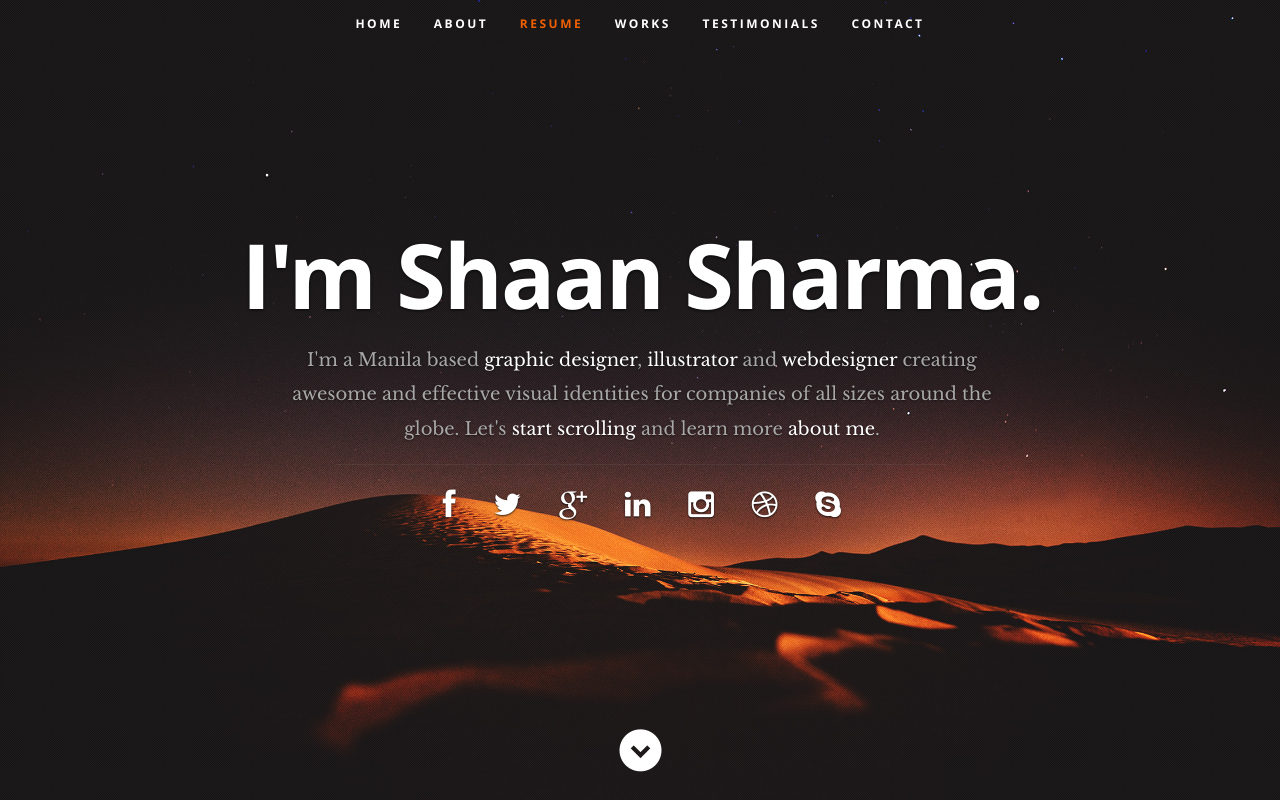
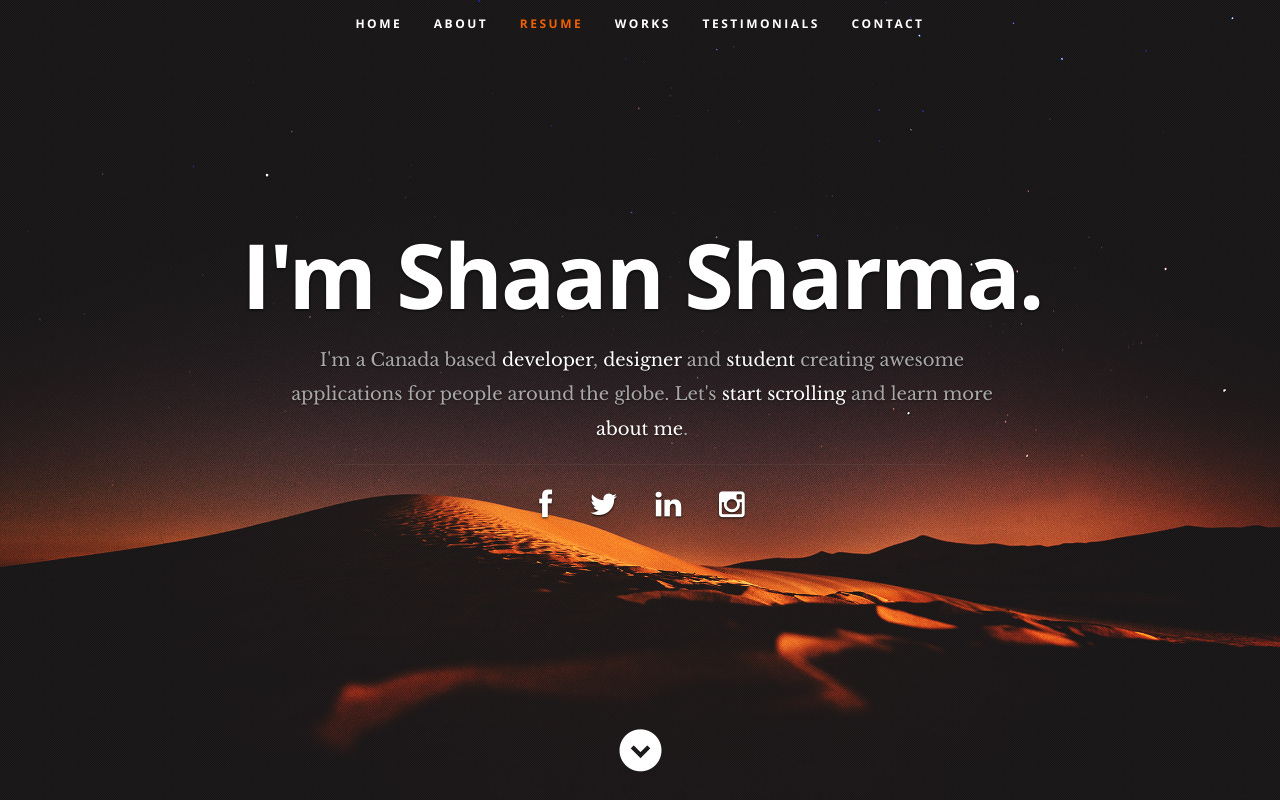
Before and after one commit to shaansharma/shaansharma.github.io, a plain HTML site: page index.html in a window 1280 px wide. Shown: the top 800 px of the page. Drawn offline with nearby package versions, Linux system fonts and the light colour scheme.

Commit message:
social media

```diff
--- a/index.html
+++ b/index.html
@@ -57,18 +57,17 @@
       <div class="row banner">
          <div class="banner-text">
             <h1 class="responsive-headline">I'm Shaan Sharma.</h1>
-            <h3>I'm a Manila based <span>graphic designer</span>, <span>illustrator</span> and <span>webdesigner</span> creating awesome and
-            effective visual identities for companies of all sizes around the globe. Let's <a class="smoothscroll" href="#about">start scrolling</a>
+            <h3>I'm a Canada based <span>developer</span>, <span>designer</span> and <span>student</span> creating awesome applications for people around the globe. Let's <a class="smoothscroll" href="#about">start scrolling</a>
             and learn more <a class="smoothscroll" href="#about">about me</a>.</h3>
             <hr />
             <ul class="social">
-               <li><a href="facebook.com/shaansharma03"><i class="fa fa-facebook"></i></a></li>
-               <li><a href="twitter.com/_shaansharma"><i class="fa fa-twitter"></i></a></li>
-               <li><a href="#"><i class="fa fa-google-plus"></i></a></li>
-               <li><a href="#"><i class="fa fa-linkedin"></i></a></li>
-               <li><a href="#"><i class="fa fa-instagram"></i></a></li>
-               <li><a href="#"><i class="fa fa-dribbble"></i></a></li>
-               <li><a href="#"><i class="fa fa-skype"></i></a></li>
+               <li><a href="https://www.facebook.com/shaansharma03"><i class="fa fa-facebook"></i></a></li>
+               <li><a href="https://twitter.com/_shaansharma"><i class="fa fa-twitter"></i></a></li>
+<!--                <li><a href="#"><i class="fa fa-google-plus"></i></a></li> -->
+               <li><a href="http://ca.linkedin.com/in/shaansharma"><i class="fa fa-linkedin"></i></a></li>
+               <li><a href="https://instagram.com/shaansharma/"><i class="fa fa-instagram"></i></a></li>
+<!--                <li><a href="#"><i class="fa fa-dribbble"></i></a></li> -->
+<!--               <li><a href="#"><i class="fa fa-skype"></i></a></li> -->
             </ul>
          </div>
       </div>
```
